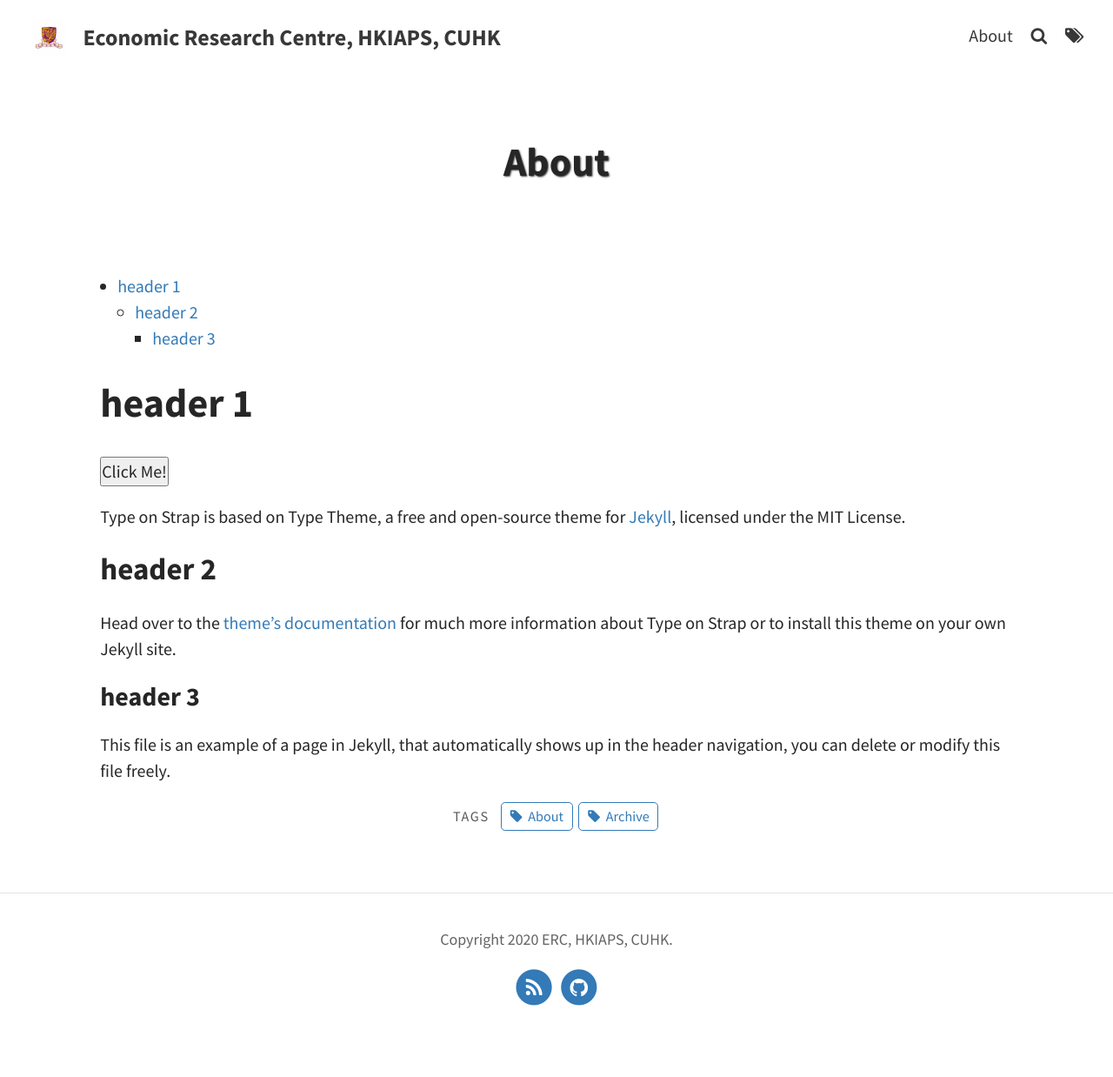
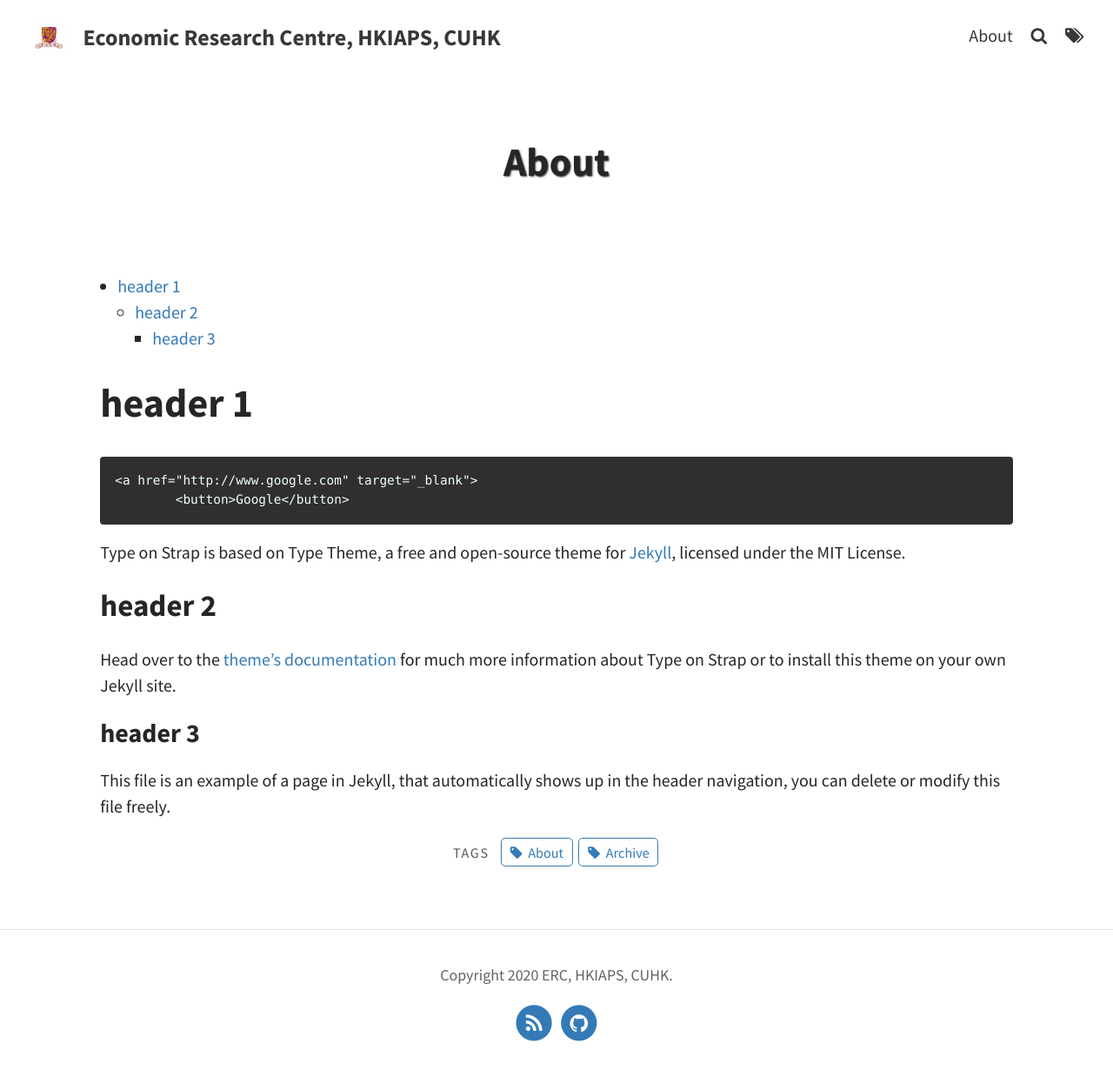
Before and after one commit to nicholasfuji/t6tos, a Jekyll site: the page built from pages/about.md, in a window 1280 px wide. Shown: the whole page at 87% size. Built offline with Jekyll 4.4.1, drawn with Linux system fonts in a browser that asks for light colours; before the commit the page ends 1197 px from its top, so only the background shows below that.

Commit message:
Update about.md

```diff
--- a/pages/about.md
+++ b/pages/about.md
@@ -13,7 +13,8 @@ actions:
 
 # header 1
 
-<button type="button">Click Me!</button>
+	<a href="http://www.google.com" target="_blank">
+		<button>Google</button>
 
 Type on Strap is based on Type Theme, a free and open-source theme for [Jekyll](http://jekyllrb.com/), licensed under the MIT License.
 
```
